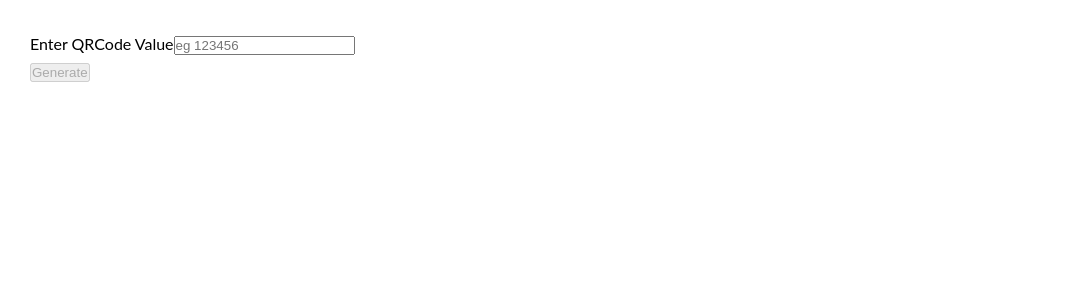
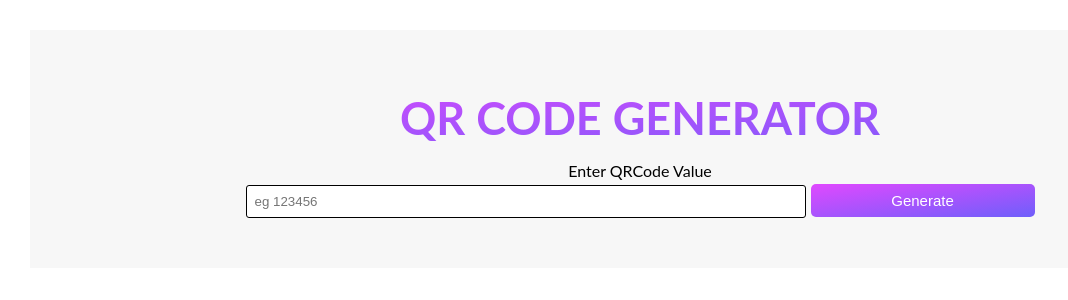
Before and after one commit to akindoju/barcode-generator, a React (Create React App) app: page /qrCode in a window 1280 px wide. Shown: the top 300 px of the page, without its empty margins (0-1068 px from the left). Built offline with nearby package versions, Linux system fonts and the light colour scheme.

Commit message:
STyled qr code page

```diff
--- a/src/App.css
+++ b/src/App.css
@@ -143,3 +143,7 @@ body {
 svg {
   margin-top: 20px;
 }
+
+QRCode {
+  margin-top: 20px;
+}
--- a/src/pages/barcodePage/barcodePage.jsx
+++ b/src/pages/barcodePage/barcodePage.jsx
@@ -8,7 +8,7 @@ const BarcodePage = () => {
   return (
     <div className="generatorPage">
       <h2 className="title">Barcode Generator</h2>
-      <form className="form">
+      <form>
         <label htmlFor="barcode" className="label">
           Enter Barcode Value
         </label>
@@ -34,9 +34,7 @@ const BarcodePage = () => {
           Generate
         </button>
       </form>
-      {btnClicked === true && (
-        <Barcode barcodeValue={barcodeValue} className="barcode" />
-      )}
+      {btnClicked === true && <Barcode barcodeValue={barcodeValue} />}
     </div>
   );
 };
--- a/src/pages/qrCodePage/qrCodePage.jsx
+++ b/src/pages/qrCodePage/qrCodePage.jsx
@@ -6,22 +6,25 @@ const QRCodePage = () => {
   const [btnClicked, setBtnClicked] = useState(false);
 
   return (
-    <div>
+    <div className="generatorPage">
+      <h2 className="title">QR Code Generator</h2>
       <form>
-        <label htmlFor="qrCode">Enter QRCode Value</label>
+        <label htmlFor="qrCode" className="label">
+          Enter QRCode Value
+        </label>
         <input
           placeholder="eg 123456 "
+          className="input"
           id="qrCode"
           onChange={(event) => {
-            event.preventDefault();
             setQRCodeValue(event.target.value);
 
             //to reset qrCode value and also state
             setBtnClicked(false);
           }}
         />
-      </form>
         <button
+          className="generateBtn"
           disabled={qrCodeValue.length === 0}
           onClick={(event) => {
             event.preventDefault();
@@ -30,6 +33,7 @@ const QRCodePage = () => {
         >
           Generate
         </button>
+      </form>
       {btnClicked === true && <QRCode qrCodeValue={qrCodeValue} />}
     </div>
   );
```
Lines whose indentation alone changed are shown as unchanged.
